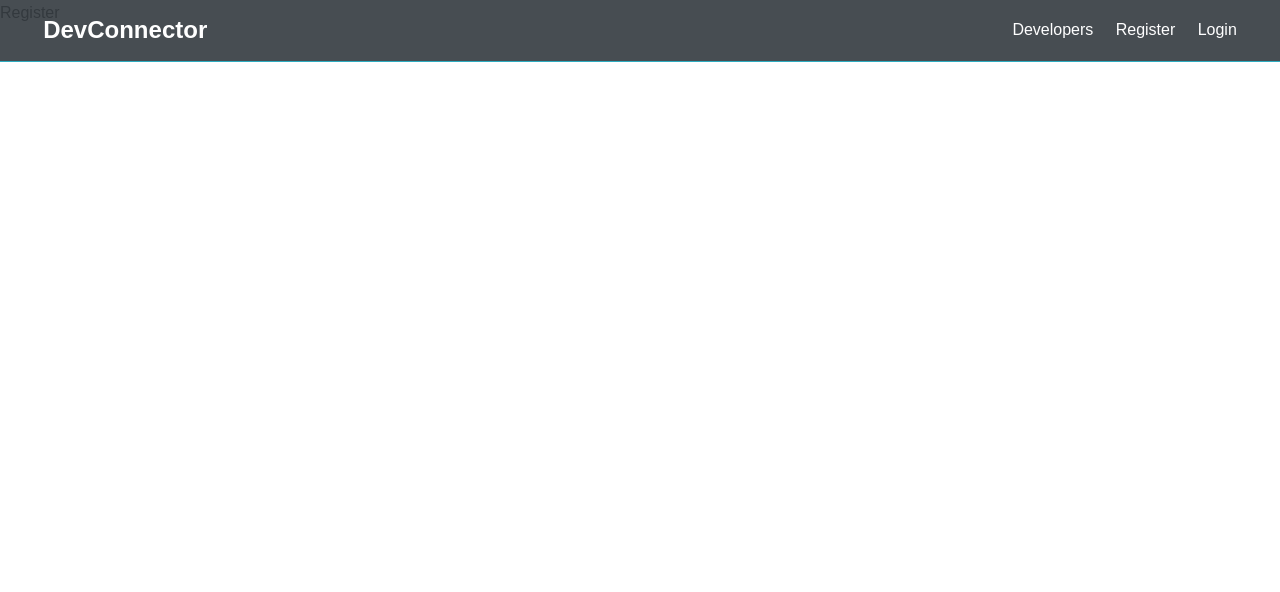
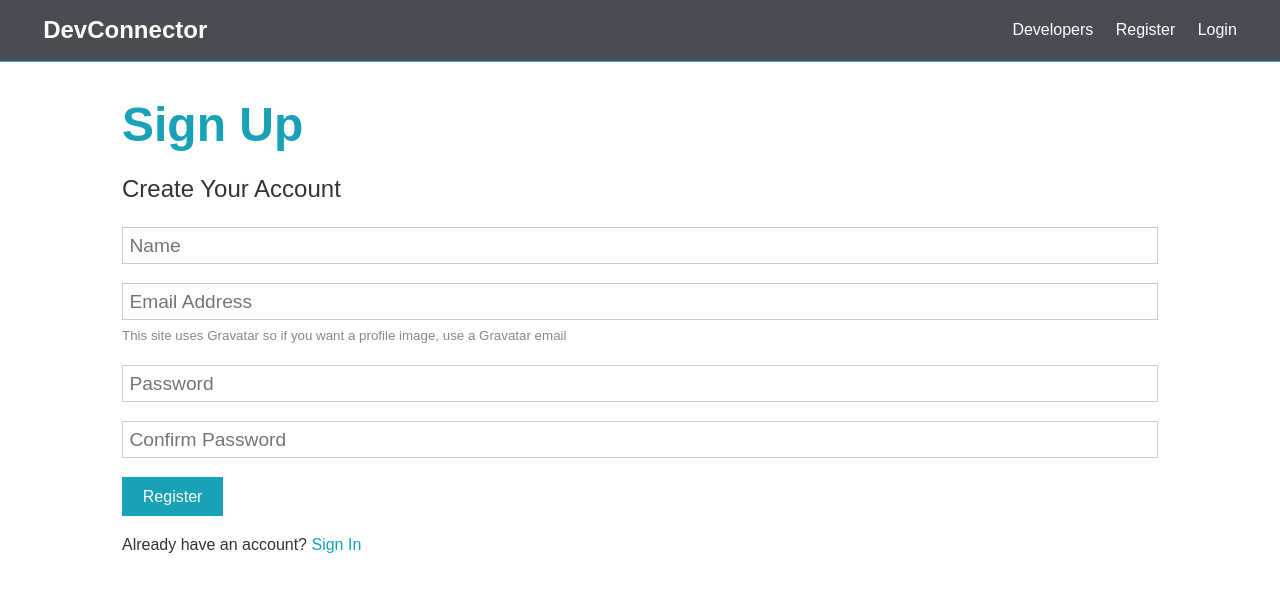
Before and after one commit to mvximenko/social-network, a React (Create React App) app in the folder client/: page /register in a window 1280 px wide. Shown: the top 592 px of the page. Built offline with nearby package versions, Linux system fonts and the light colour scheme; the HTML template or start-up script is replaced by a standard one.

Commit message:
Update Register and App

```diff
--- a/client/src/App.js
+++ b/client/src/App.js
@@ -10,10 +10,12 @@
   <>
     <Navbar />
     <Route exact path='/' component={Landing} />
-    <Switch>
-      <Route exact path='/login' component={Login} />
-      <Route exact path='/register' component={Register} />
-    </Switch>
+    <section className='container'>
+      <Switch>
+        <Route exact path='/login' component={Login} />
+        <Route exact path='/register' component={Register} />
+      </Switch>
+    </section>
   </>
 );
 
--- a/client/src/components/auth/Register.js
+++ b/client/src/components/auth/Register.js
@@ -1,5 +1,83 @@
-import React from 'react';
+import React, { useState } from 'react';
 
-const Register = () => <div>Register</div>;
+const Register = () => {
+  const [formData, setFormData] = useState({
+    name: '',
+    email: '',
+    password: '',
+    password2: '',
+  });
+  const { name, email, password, password2 } = formData;
+
+  const onChange = (e) =>
+    setFormData({ ...formData, [e.target.name]: e.target.value });
+
+  const onSubmit = (e) => {
+    e.preventDefault();
+    if (password !== password2) {
+      console.log('Passwords do not match');
+    } else {
+      console.log(formData);
+    }
+  };
+  return (
+    <>
+      <h1 className='large text-primary'>Sign Up</h1>
+      <p className='lead'>
+        <i className='fas fa-user'></i> Create Your Account
+      </p>
+      <form className='form' onSubmit={(e) => onSubmit(e)}>
+        <div className='form-group'>
+          <input
+            type='text'
+            placeholder='Name'
+            name='name'
+            value={name}
+            onChange={(e) => onChange(e)}
+            required
+          />
+        </div>
+        <div className='form-group'>
+          <input
+            type='email'
+            placeholder='Email Address'
+            name='email'
+            value={email}
+            onChange={(e) => onChange(e)}
+            required
+          />
+          <small className='form-text'>
+            This site uses Gravatar so if you want a profile image, use a
+            Gravatar email
+          </small>
+        </div>
+        <div className='form-group'>
+          <input
+            type='password'
+            placeholder='Password'
+            name='password'
+            minLength='6'
+            value={password}
+            onChange={(e) => onChange(e)}
+          />
+        </div>
+        <div className='form-group'>
+          <input
+            type='password'
+            placeholder='Confirm Password'
+            name='password2'
+            minLength='6'
+            value={password2}
+            onChange={(e) => onChange(e)}
+          />
+        </div>
+        <input type='submit' className='btn btn-primary' value='Register' />
+      </form>
+      <p className='my-1'>
+        Already have an account? <a href='login'>Sign In</a>
+      </p>
+    </>
+  );
+};
 
 export default Register;
```
